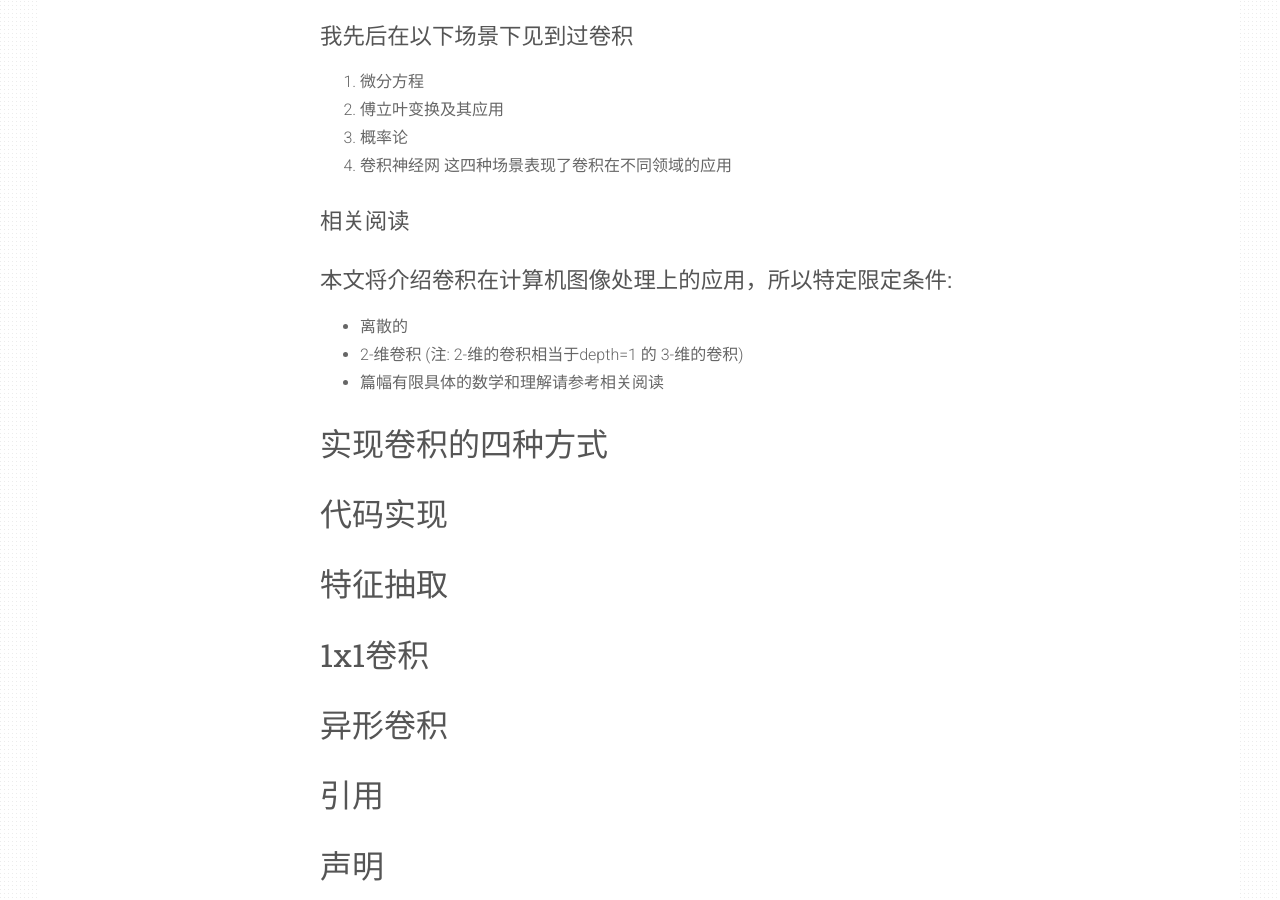
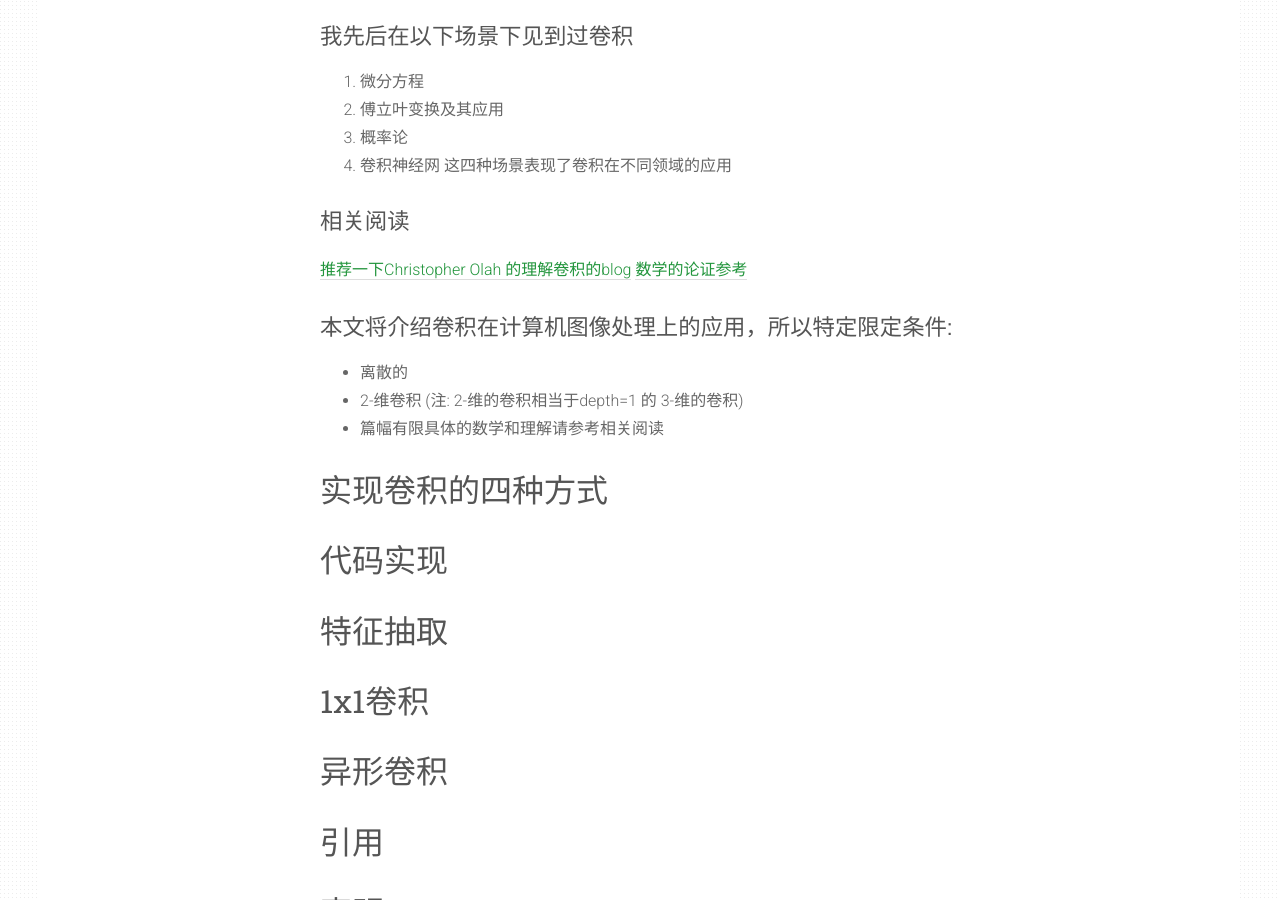
Before and after one commit to vincentweikey/vincentweikey.github.io, a Jekyll site: the page built from _posts/2018-10-05-understanding-convolution.md, in a window 1280 px wide and 900 px high, scrolled down 527 px. Built offline with Jekyll 4.4.1, drawn with Linux system fonts in a browser that asks for light colours.

Commit message:
add unfinished conv post

```diff
--- a/_posts/2018-10-05-understanding-convolution.md
+++ b/_posts/2018-10-05-understanding-convolution.md
@@ -18,8 +18,8 @@ tags: [Theory,CV]
 
 ### 相关阅读
 
-[推荐一下Christopher Olah 的理解卷积的blog]:(http://colah.github.io/posts/2014-07-Understanding-Convolutions/)
-[数学的论证参考]:(https://www.dsprelated.com/freebooks/mdft/Convolution.html)
+[推荐一下Christopher Olah 的理解卷积的blog](http://colah.github.io/posts/2014-07-Understanding-Convolutions/)
+[数学的论证参考](https://www.dsprelated.com/freebooks/mdft/Convolution.html)
 
 ### 本文将介绍卷积在计算机图像处理上的应用，所以特定限定条件:
 * 离散的
```
